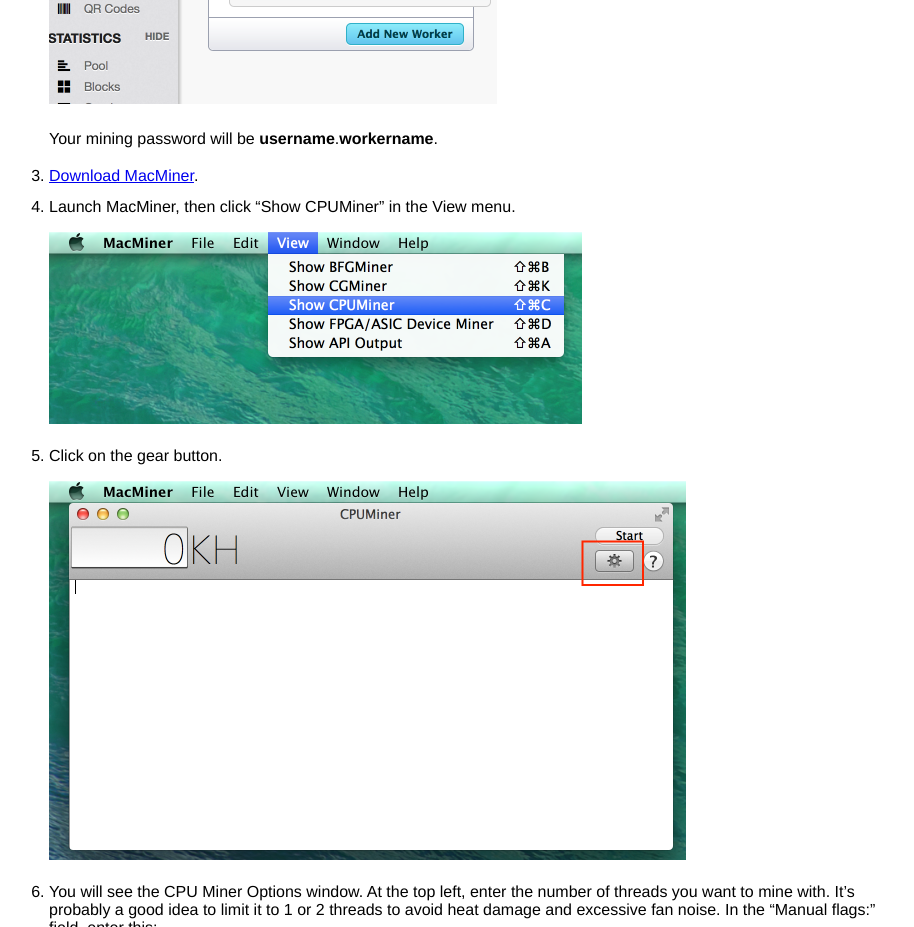
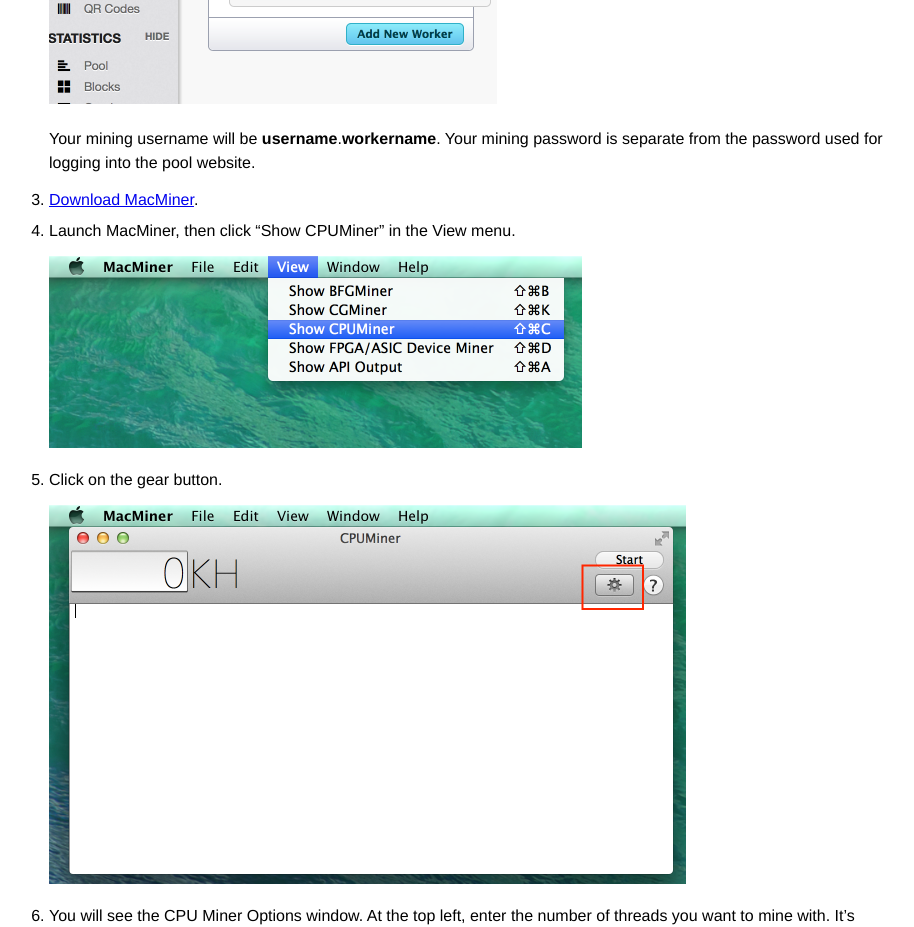
Before and after one commit to stalwartbucks/stalwartbucks.github.io, a plain HTML site: page mining.html in a window 1280 px wide. Shown: the part 860-1787 px from the top of the page, without its empty margins (183-1097 px from the left). Drawn offline with Linux system fonts and the light colour scheme.

Commit message:
MacMiner instructions clarification

```diff
--- a/mining.html
+++ b/mining.html
@@ -65,7 +65,7 @@ The URL for connecting to the miner is <code>stratum+tcp://pool.stalwartbucks.co
 
 <ol>
 <li><a href="http://pool.stalwartbucks.com/">Set up an account on the pool</a>. Remember to verify your email address. Check in the spam folder if you can’t find the verification email.</li>
-<li>Go to “My Workers” and add a worker: <p><img src="macminer-1.png" alt="[Screenshot]" width="448" height="382"></p> <p>Your mining password will be <b>username</b>.<b>workername</b>.</li>
+<li>Go to “My Workers” and add a worker: <p><img src="macminer-1.png" alt="[Screenshot]" width="448" height="382"></p> <p>Your mining username will be <b>username</b>.<b>workername</b>. Your mining password is separate from the password used for logging into the pool website.</li>
 <li><a href="http://fabulouspanda.co.uk/macminer/downloads/">Download MacMiner</a>.</li>
 <li>Launch MacMiner, then click “Show CPUMiner” in the View menu. <p><img src="macminer-2.png" alt="[Screenshot]" width="533" height="192"></p></li>
 <li>Click on the gear button. <p><img src="macminer-3.png" alt="[Screenshot]" width="637" height="379"></p></li>
```
